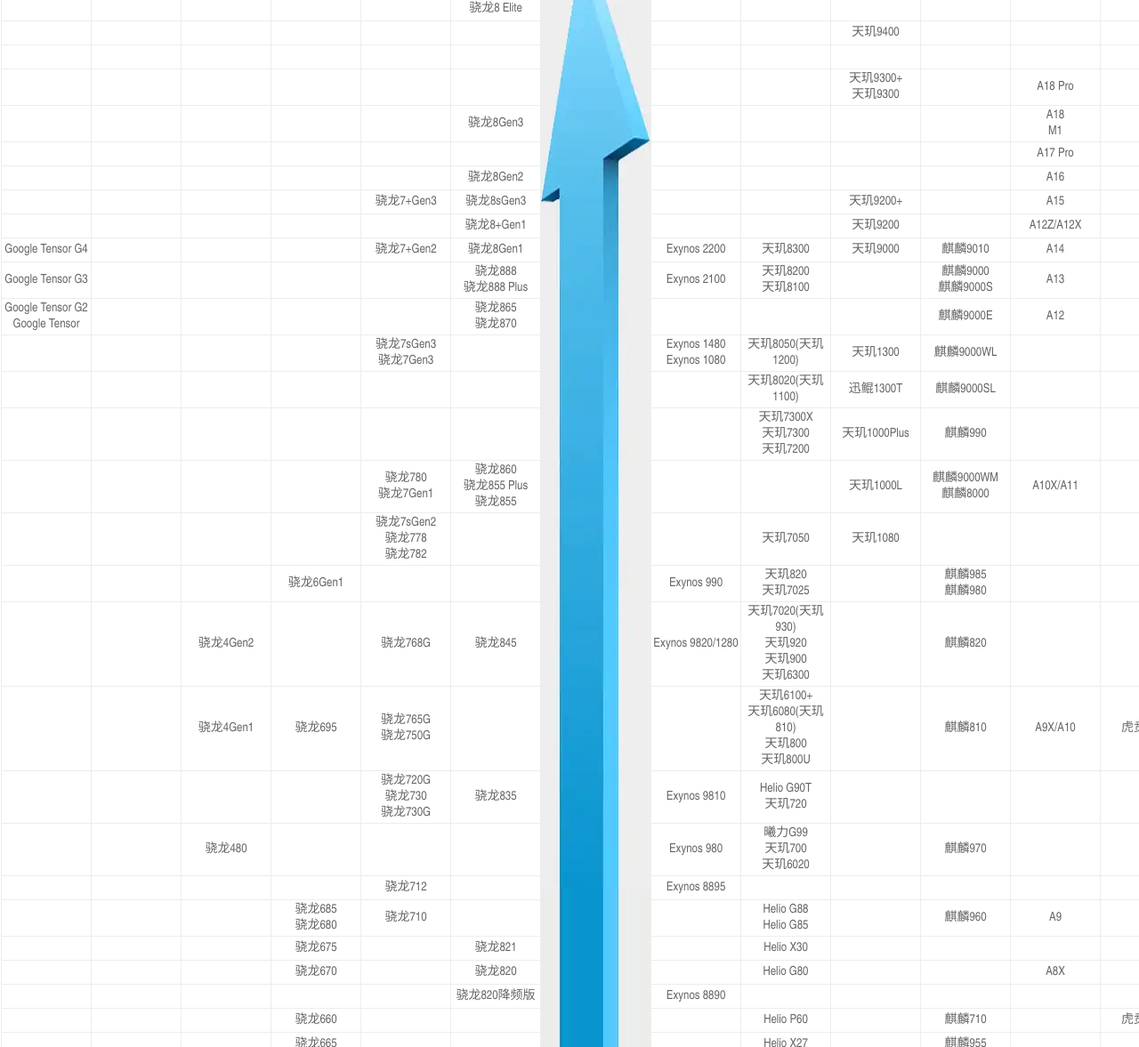
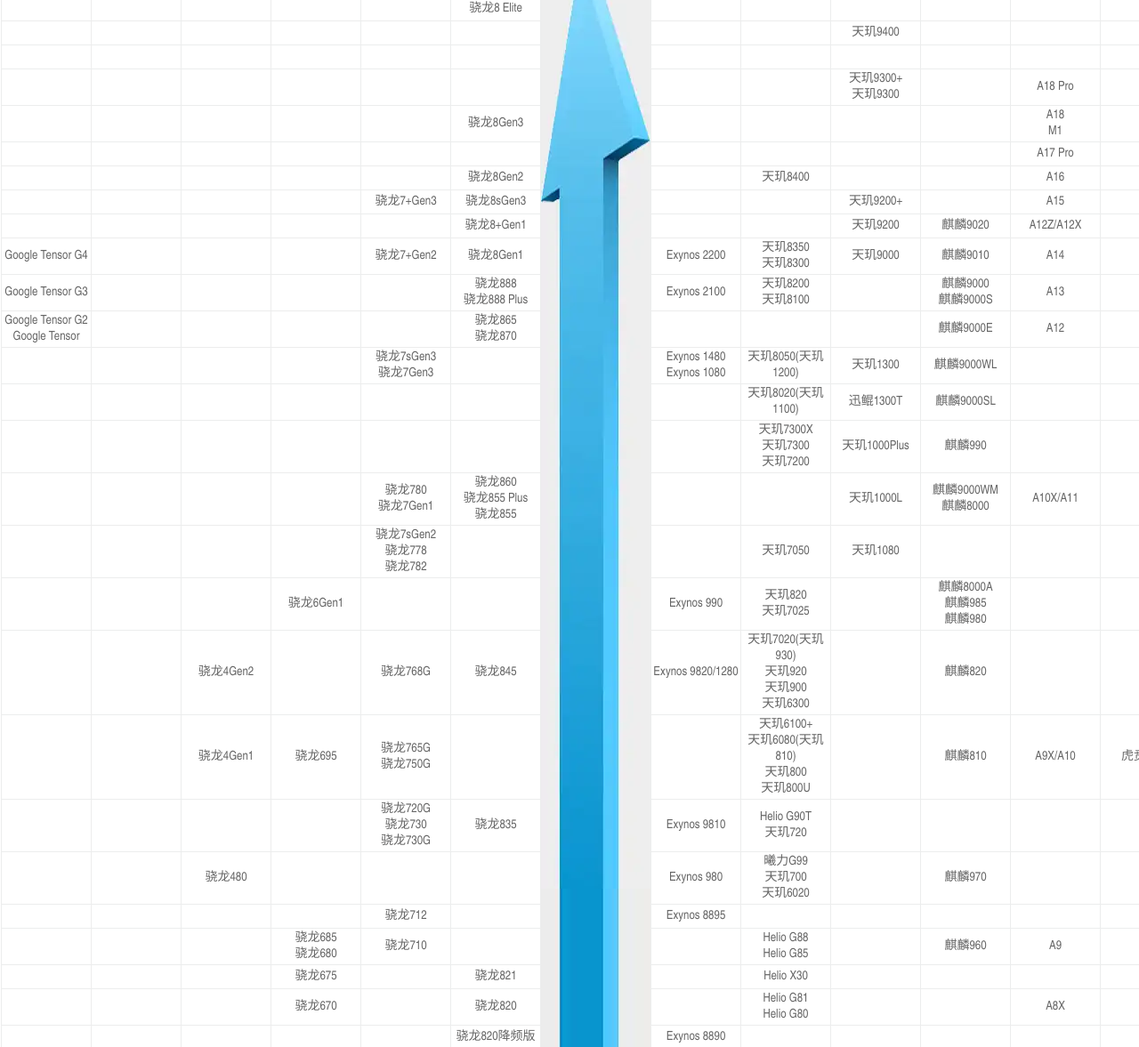
Before and after one commit to taxilng/Mobile_CPU_Ladder_Diagram, a website: page index.html in a window 1280 px wide. Shown: the part 120-1297 px from the top of the page at 89% size. Drawn offline with Linux system fonts and the light colour scheme.

Commit message:
增加麒麟9020，麒麟8000A，天玑8400，天玑8350，Helio G81

```diff
--- a/index.js
+++ b/index.js
@@ -6,10 +6,10 @@
     ['','', '', '', '', '', '', '','天玑9300+<br/>天玑9300', '', 'A18 Pro', ''],
     ['','', '', '', '', '骁龙8Gen3', '', '','', '', 'A18<br/>M1', ''],
     ['','', '', '', '', '', '', '', '','', 'A17 Pro', ''],
-    ['','', '', '', '', '骁龙8Gen2', '', '', '','', 'A16', ''],
+    ['','', '', '', '', '骁龙8Gen2', '', '天玑8400', '','', 'A16', ''],
     ['','', '', '', '骁龙7+Gen3', '骁龙8sGen3', '', '', '天玑9200+','', 'A15', ''],
-    ['','', '', '', '', '骁龙8+Gen1', '', '', '天玑9200','', 'A12Z/A12X', ''],
-    ['Google Tensor G4','', '', '', '骁龙7+Gen2', '骁龙8Gen1', 'Exynos 2200', '天玑8300', '天玑9000','麒麟9010', 'A14', ''],
+    ['','', '', '', '', '骁龙8+Gen1', '', '', '天玑9200','麒麟9020', 'A12Z/A12X', ''],
+    ['Google Tensor G4','', '', '', '骁龙7+Gen2', '骁龙8Gen1', 'Exynos 2200', '天玑8350<br/>天玑8300', '天玑9000','麒麟9010', 'A14', ''],
     ['Google Tensor G3','', '', '', '', '骁龙888<br/>骁龙888 Plus', 'Exynos 2100', '天玑8200<br/>天玑8100', '','麒麟9000<br/>麒麟9000S', 'A13', ''],
     ['Google Tensor G2<br/>Google Tensor','', '', '', '', '骁龙865<br/>骁龙870', '', '', '','麒麟9000E', 'A12', ''],
     ['','', '', '', '骁龙7sGen3<br/>骁龙7Gen3', '', 'Exynos 1480<br/>Exynos 1080', '天玑8050(天玑1200)', '天玑1300', '麒麟9000WL','', ''],
@@ -17,15 +17,15 @@
     ['','', '', '', '', '', '', '天玑7300X<br/>天玑7300<br/>天玑7200','天玑1000Plus', '麒麟990', '', ''],
     ['','', '', '', '骁龙780<br/>骁龙7Gen1', '骁龙860<br/>骁龙855 Plus<br/>骁龙855', '', '', '天玑1000L','麒麟9000WM<br/>麒麟8000', 'A10X/A11', ''],
     ['','', '', '', '骁龙7sGen2<br/>骁龙778<br/>骁龙782', '', '', '天玑7050', '天玑1080', '', '', ''],
-    ['','', '', '骁龙6Gen1', '', '', 'Exynos 990', '天玑820<br/>天玑7025','', '麒麟985<br/>麒麟980', '', ''],
-    ['','', '骁龙4Gen2', '', '骁龙768G', '骁龙845', 'Exynos 9820/1280', '天玑7020(天玑930)<br/>天玑920<br/>天玑900<br/>天玑6300', '','麒麟820<br/>', '', ''],
+    ['','', '', '骁龙6Gen1', '', '', 'Exynos 990', '天玑820<br/>天玑7025','', '麒麟8000A<br/>麒麟985<br/>麒麟980', '', ''],
+    ['','', '骁龙4Gen2', '', '骁龙768G', '骁龙845', 'Exynos 9820/1280', '天玑7020(天玑930)<br/>天玑920<br/>天玑900<br/>天玑6300', '','麒麟820', '', ''],
     ['','', '骁龙4Gen1', '骁龙695', '骁龙765G<br/>骁龙750G', '', '', '天玑6100+<br/>天玑6080(天玑810)<br/>天玑800<br/>天玑800U','', '麒麟810', 'A9X/A10', '虎贲T760'],
     ['','', '', '', '骁龙720G<br/>骁龙730<br/>骁龙730G', '骁龙835', 'Exynos 9810', 'Helio G90T<br/>天玑720', '','', '', ''],
     ['','', '骁龙480', '', '', '', 'Exynos 980', '曦力G99<br/>天玑700<br/>天玑6020','', '麒麟970', '', ''],
     ['','', '', '', '骁龙712', '', 'Exynos 8895', '', '', '','', ''],
     ['','', '', '骁龙685<br/>骁龙680', '骁龙710', '', '', 'Helio G88<br/>Helio G85','', '麒麟960', 'A9', ''],
     ['','', '', '骁龙675', '', '骁龙821', '', 'Helio X30','', '', '', ''],
-    ['','', '', '骁龙670', '', '骁龙820', '', 'Helio G80','', '', 'A8X', ''],
+    ['','', '', '骁龙670', '', '骁龙820', '', 'Helio G81<br/>Helio G80','', '', 'A8X', ''],
     ['','', '', '', '', '骁龙820降频版', 'Exynos 8890', '','', '', '', ''],
     ['','', '', '骁龙660', '', '', '', 'Helio P60','', '麒麟710', '', '虎贲T610'],
     ['','', '', '骁龙665', '', '', '', 'Helio X27','', '麒麟955', '', ''],
```
Also changed, not shown: changelog.html (+2 -0 lines).
